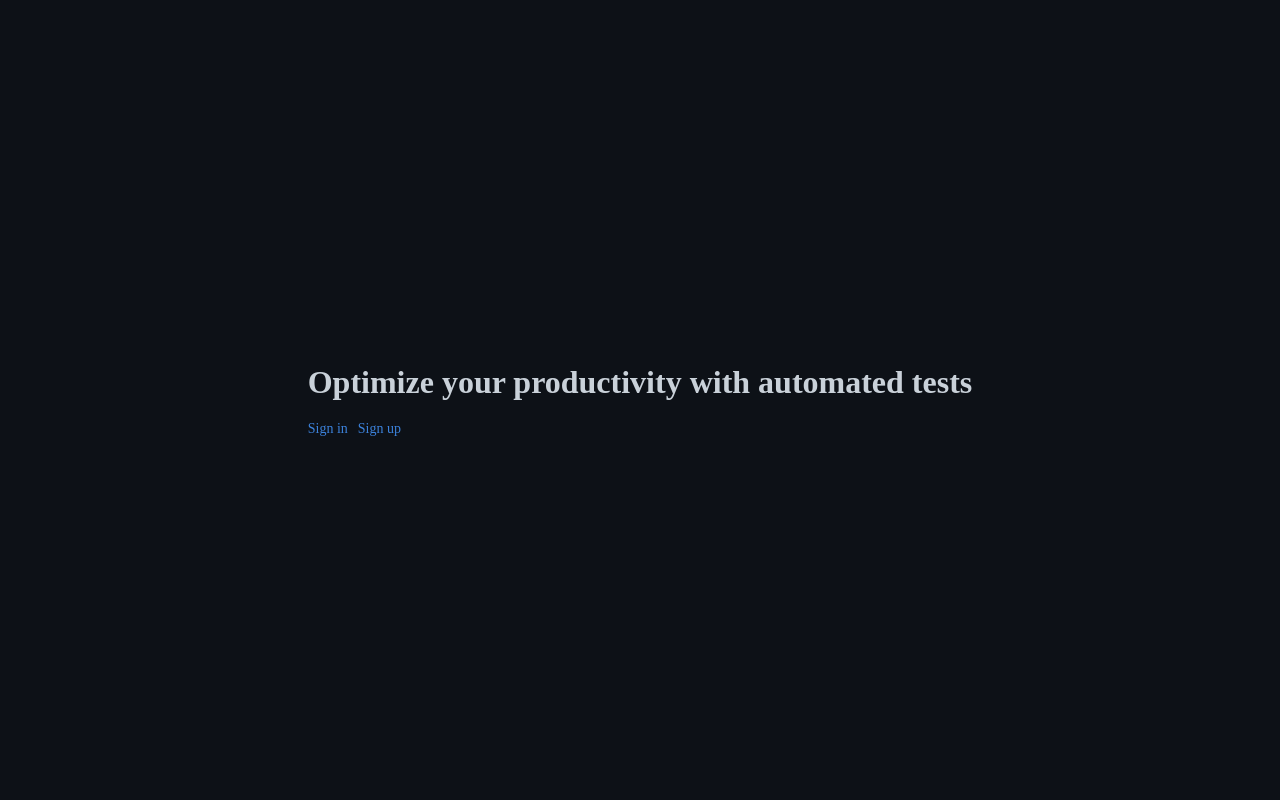
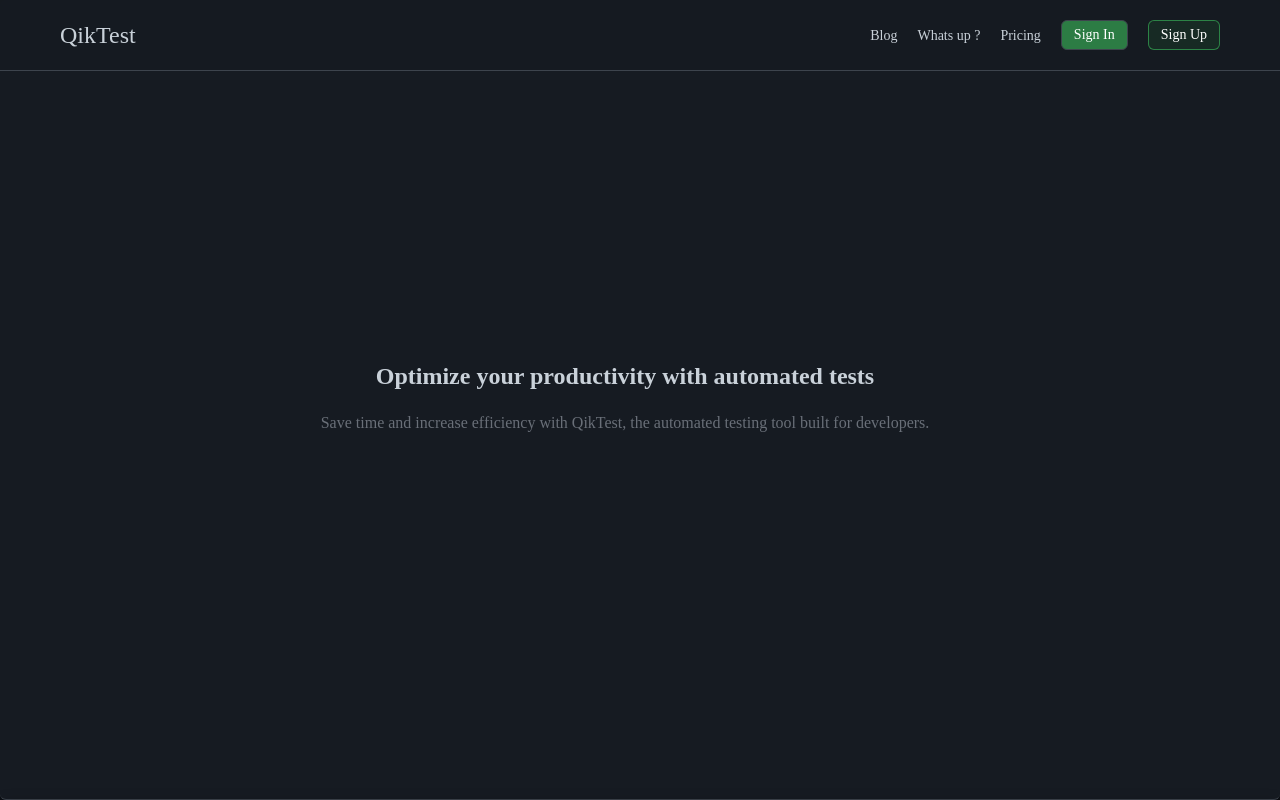
Before and after one commit to Ratchetzs/qiktest.io, a Nuxt app: page / in a window 1280 px wide. Built offline with nearby package versions, Linux system fonts and the light colour scheme; a web font is replaced by a local one.

Commit message:
ajout de la vérification des mot de passe aussi dans le backend

```diff
--- /dev/null
+++ b/assets/css/home.css
@@ -0,0 +1,102 @@
+/* Top Bar */
+.top-bar {
+  position: fixed;
+  top: 0;
+  left: 0;
+  right: 0;
+  background-color: var(--default-alpha);
+  z-index: 10; /* Ensure the navbar is always on top */
+  padding: 20px 0;
+  border-bottom: 1px solid var(--default-border);
+}
+
+.nav {
+  display: flex;
+  justify-content: space-between;
+  align-items: center;
+  max-width: 1200px;
+  margin: 0 auto;
+  padding: 0 20px;
+}
+
+.nav .logo {
+  font-size: 24px;
+  color: var(--dark-text);
+}
+
+.nav-links {
+  list-style: none;
+  display: flex;
+  gap: 20px;
+}
+
+.nav-links li {
+  font-size: 16px;
+}
+
+.nav-links a {
+  color: var(--dark-text);
+  text-decoration: none;
+  font-weight: lighter
+}
+
+.nav-links a:hover {
+  color: #fff;
+  text-decoration: none;
+}
+
+/* Hero Section */
+.hero {
+  display: flex;
+  justify-content: center;
+  align-items: center;
+  padding: 100px 20px;
+  background: var(--dark-box-bg);
+  height: 100vh;
+  border-radius: 6px;
+  box-shadow: 0 5px 15px rgba(0, 0, 0, 0.35);
+  text-align: center;
+}
+
+.hero-text {
+  flex: 1;
+  padding-right: 30px;
+}
+
+
+/* About Section */
+.about,
+.features,
+.pricing {
+  padding: 40px 20px;
+  background: var(--dark-box-bg);
+  border-radius: 6px;
+  box-shadow: 0 5px 15px rgba(0, 0, 0, 0.35);
+  text-align: center;
+}
+
+/* Features Section */
+.feature-cards,
+.pricing-cards {
+  display: flex;
+  gap: 20px;
+  justify-content: center;
+}
+
+.feature-card,
+.pricing-card {
+  background-color: var(--dark-box-bg);
+  padding: 20px;
+  border-radius: 6px;
+  box-shadow: 0 1px 3px var(--dark-box-shadow);
+  max-width: 300px;
+  text-align: center;
+}
+
+/* Footer Section */
+footer {
+  padding: 20px;
+  background-color: var(--dark-box-bg);
+  text-align: center;
+  color: var(--dark-text);
+}
--- a/assets/css/main.css
+++ b/assets/css/main.css
@@ -1,7 +1,9 @@
 @import url(satoshi.css);
+@import url(home.css);
 
 :root {
-    /* Dark Theme */
+    /* Theme */
+    --white:#ffffff;
     --dark-bg: #0D1117;
     --dark-text: #C9D1D9;
     --dark-text-subtil: #696f78;
@@ -13,6 +15,7 @@
     --default:#262c36;
     --default-hover:#2d323b;
     --default-border:#3d444d;
+    --default-alpha: #161B22F7;
     --primary: #3FCA608F;
     --primary-hover: #249843;
     --secondary: #248D3C24;
@@ -31,8 +34,11 @@
     --blue-alpha:#3c82db29;
 
     /* Size and Spacing */
+    --default-spacing:24px;
     --icon-size: 24px;
     --icon-spacing: 6px;
+    --radius: 6px;
+    --text-small:14px
 }
 
 *, ::after, ::before {
@@ -50,7 +56,7 @@ body {
 
 section {
     border-bottom: 1px solid var(--default-border);
-    padding: 2em 0
+    padding: var(--default-spacing) 0
 }
 
 h1, h2, h3, h4, h5, h6{
@@ -62,6 +68,13 @@ h1 span {
     font-size: 24px;
 }
 
+h2 span {
+    font-size: 14px;
+    font-weight: lighter;
+    background-color: inherit;
+    color: var(--dark-text-subtil);
+}
+
 p {
     background-color: inherit;
     color: var(--dark-text-subtil);
@@ -69,10 +82,16 @@ p {
 }
 
 a {
-    display: inline-block;
+    display: inline-flex;
+    align-items: center;
     color: var(--blue);
     text-decoration: none;
     font-size: 14px;
+}
+
+a.btn {
+    width: max-content;
+    color: var(--white);
 }
 
 a:hover {
@@ -84,6 +103,7 @@ a.btn:hover {
 }
 
 em {
+    background-color: inherit;
     color: var(--dark-text);
     text-decoration: underline;
 }
@@ -93,6 +113,14 @@ form {
     min-width: 360px;
     max-width: 800px;
     margin:auto;
+}
+
+form .inline-box {
+    margin-top: var(--default-spacing);
+}
+
+form button[type="submit"] {
+    margin-top: 10px;
 }
 
 button {
@@ -111,25 +139,25 @@ img {
     clip: auto;
 }
 
+.wrapper {
+    position: relative;
+    width: 100%;
+    height: 100vh;
+    overflow-x: hidden;
+}
+
 .container {
     max-width: 800px;
     margin: 40px auto;
-    padding: 24px;
+    padding: var(--default-spacing);
     background-color: var(--dark-box-bg);
-    border-radius: 6px;
+    border-radius: var(--radius);
     box-shadow: 0 1px 3px var(--dark-box-shadow);
     transition: background-color 0.3s ease, box-shadow 0.3s ease;
 }
 
 .container h1 {
-    margin-bottom: 20px;
-}
-
-.wrapper {
-    position: relative;
-    width: 100%;
-    height: 100vh;
-    overflow: hidden;
+    margin-bottom:var(--default-spacing);
 }
 
 .inline-box {
@@ -137,14 +165,6 @@ img {
     align-items: center;
     gap: 10px;
     flex-wrap: wrap;
-}
-
-form .inline-box {
-    margin-top: 20px;
-}
-
-form button[type="submit"] {
-    margin-top: 10px;
 }
 
 .text-subtil {
@@ -234,7 +254,7 @@ form button[type="submit"] {
 
 .item {
     cursor: pointer;
-    font-size: 14px;
+    font-size: var(--text-small);
     padding: 8px;
 }
 
@@ -245,7 +265,7 @@ form button[type="submit"] {
 .btn {
     display: inline-block;
     padding: 6px 12px;
-    font-size: 14px;
+    font-size: var(--text-small);
     background-color: var(--default);
     color: var(--dark-text);
     text-align: center;
@@ -295,7 +315,7 @@ form button[type="submit"] {
 
 .btn-primary {
     background-color: var(--primary);
-    color: var(--dark-text);
+    color: #fff;
 }
 
 .btn-primary:hover {
@@ -386,7 +406,7 @@ form button[type="submit"] {
 }
 
 .avatar-name {
-    margin-left: 6px;
+    margin-left: var(--icon-spacing);
 }
 
 .avatar-small .avatar-image {
@@ -395,5 +415,5 @@ form button[type="submit"] {
 }
 
 .avatar-small .avatar-name {
-    font-size: 14px;
+    font-size: var(--text-small);
 }
--- /dev/null
+++ b/components/Avatar.vue
@@ -0,0 +1,23 @@
+<script setup>
+
+const props = defineProps({
+    src:String,
+    alt:String,
+    name:String,
+    small:Boolean,
+});
+
+const cls = () => `avatar ${props.small ? 'avatar-small' : ''}`;
+
+</script>
+
+<template>
+  <div :class="cls()">
+    <img
+      class="avatar-image"
+      :src="src"
+      :alt="alt"
+    />
+    <span v-if="name" class="avatar-name">{{ name }}</span>
+  </div>
+</template>
--- a/components/Field.vue
+++ b/components/Field.vue
@@ -41,6 +41,7 @@ const validatePassword = (password) => {
 };
 
 const cls = () => `input ${props.error ? "input-error" : ""}`;
+
 </script>
 
 <template>
@@ -57,10 +58,10 @@ const cls = () => `input ${props.error ? "input-error" : ""}`;
     />
 
     <div v-if="state.passwordBoxIsShow" class="password-input-box">
-      <p :class="{ success: state.passwordRules.minLength }"><Icon name="ic:outline-check" /> At least 8 characters.</p>
-      <p :class="{ success: state.passwordRules.hasNumber }"><Icon name="ic:outline-check" /> At least one digit.</p>
-      <p :class="{ success: state.passwordRules.hasUppercase }"><Icon name="ic:outline-check" /> At least one capital letter.</p>
-      <p :class="{ success: state.passwordRules.hasSpecialChar }"><Icon name="ic:outline-check" /> At least one special character.</p>
+      <p :class="{ success: state.passwordRules.minLength }"><Icon name="ic:outline-check" /> 8+ characters</p>
+      <p :class="{ success: state.passwordRules.hasNumber }"><Icon name="ic:outline-check" /> A number</p>
+      <p :class="{ success: state.passwordRules.hasUppercase }"><Icon name="ic:outline-check" /> An uppercase letter</p>
+      <p :class="{ success: state.passwordRules.hasSpecialChar }"><Icon name="ic:outline-check" /> A special character</p>
     </div>
   </div>
 </template>
@@ -70,9 +71,9 @@ const cls = () => `input ${props.error ? "input-error" : ""}`;
     background-color: var(--dark-box-bg);
     padding: 12px;
     position: absolute;
-    bottom: -20px;
+    bottom: 0;
     transform: translateY(50%);
-    right: -240px;
+    right: -180px;
     box-shadow: var(--dark-box-shadow);
 }
 
--- a/components/buttons/BackToHome.vue
+++ b/components/buttons/BackToHome.vue
@@ -1,10 +1,8 @@
 <style>
-    .home-btn {
-        position: absolute;
-        left: 50%;
-        transform: translateX(-50%);
-        top: 24px;
-    }
+.home-btn {
+  position: absolute;
+  top: 24px;
+}
 </style>
 
 <template>
--- a/pages/index.vue
+++ b/pages/index.vue
@@ -1,11 +1,76 @@
 <template>
-  <div class="wrapper flex flex-center">
-    <div>
-      <h1>Optimize your productivity with automated tests</h1>
-      <div class="inline-box">
-        <NuxtLink to="/login">Sign in</NuxtLink>
-        <NuxtLink to="/register">Sign up</NuxtLink>
-      </div>
-    </div>
+  <div class="wrapper">
+    <!-- Fixed Top Bar -->
+    <header class="top-bar">
+      <nav class="nav flex-between">
+        <div class="logo">QikTest</div>
+        <ul class="nav-links flex-center">
+          <li><NuxtLink to="/blog">Blog</NuxtLink></li>
+          <li><NuxtLink to="/about">Whats up ?</NuxtLink></li>
+          <li><NuxtLink to="/pricing">Pricing</NuxtLink></li>
+          <li><NuxtLink class="btn btn-primary" to="/login">Sign In</NuxtLink></li>
+          <li><NuxtLink class="btn btn-secondary" to="/register">Sign Up</NuxtLink></li>
+        </ul>
+      </nav>
+    </header>
+
+    <!-- Main Content -->
+    <main>
+      <!-- Hero Section -->
+      <section class="hero">
+        <div class="hero-text">
+          <h1>Optimize your productivity with automated tests</h1>
+          <p>Save time and increase efficiency with QikTest, the automated testing tool built for developers.</p>
+        </div>
+      </section>
+
+      <!-- About Section -->
+      <section class="about">
+        <h2>What is QikTest?</h2>
+        <p>QikTest is an advanced tool that automatically generates unit tests for your GitHub repositories. Focus on your code, let us handle the testing.</p>
+      </section>
+
+      <!-- Features Section -->
+      <section class="features">
+        <h2>Why Choose QikTest?</h2>
+        <div class="feature-cards">
+          <div class="feature-card">
+            <h3>AI-powered Test Generation</h3>
+            <p>Leverage the power of AI to generate meaningful and efficient unit tests for your projects.</p>
+          </div>
+          <div class="feature-card">
+            <h3>Fast and Scalable</h3>
+            <p>Our tool scales with your project, providing fast feedback no matter the size of your repository.</p>
+          </div>
+          <div class="feature-card">
+            <h3>Seamless GitHub Integration</h3>
+            <p>Integrates directly with your GitHub repositories to automate test generation effortlessly.</p>
+          </div>
+        </div>
+      </section>
+
+      <!-- Pricing Section -->
+      <section class="pricing">
+        <h2>Choose Your Plan</h2>
+        <p>We offer both free and premium plans to fit your needs. Start with a free trial and upgrade as you grow.</p>
+        <div class="pricing-cards">
+          <div class="pricing-card">
+            <h3>Free Plan</h3>
+            <p>Get started with basic test generation and limited GitHub repository integrations.</p>
+            <NuxtLink to="/register" class="btn btn-primary">Start Free Trial</NuxtLink>
+          </div>
+          <div class="pricing-card">
+            <h3>Premium Plan</h3>
+            <p>Unlock advanced features, unlimited integrations, and AI-powered optimizations for larger projects.</p>
+            <NuxtLink to="/register" class="btn btn-primary">Upgrade Now</NuxtLink>
+          </div>
+        </div>
+      </section>
+    </main>
+
+    <!-- Footer Section -->
+    <footer>
+      <p>&copy; 2025 QikTest. All Rights Reserved.</p>
+    </footer>
   </div>
 </template>
--- a/pages/login.vue
+++ b/pages/login.vue
@@ -6,7 +6,7 @@
     <div class="wrapper flex flex-center">
     <BackToHome />
       <div class="container">
-        <h1><span>🚀</span> Sign in</h1>
+        <h1><span>🚀</span> Welcome back</h1>
         <form action="">
             <Field
                 id="userEmail"
--- a/pages/register.vue
+++ b/pages/register.vue
@@ -8,7 +8,7 @@ const state = reactive({
   fullName: "",
   email: "",
   password: "",
-  passwordConfirm: "",
+  passwordConfirmation: "",
   isPasswordValid: false,
   isDisabled: true,
   errors: {},
@@ -32,9 +32,9 @@ const updateButtonState = () => {
     !state.fullName ||
     !state.email ||
     !state.password ||
-    !state.passwordConfirm ||
+    !state.passwordConfirmation ||
     !state.isPasswordValid ||
-    state.password !== state.passwordConfirm;
+    state.password !== state.passwordConfirmation;
 };
 
 const onSubmit = async () => {
@@ -50,7 +50,7 @@ const onSubmit = async () => {
         email: state.email,
         fullName: state.fullName,
         password: state.password,
-        passwordConfirm: state.passwordConfirm,
+        passwordConfirmation: state.passwordConfirmation,
       },
     });
 
@@ -106,13 +106,13 @@ useSeoMeta({
           @password-valid="onPasswordValidation"
         />
         <Field
-          v-model="state.passwordConfirm"
+          v-model="state.passwordConfirmation"
           id="newUserPasswordConfirm"
           type="password"
           label="Confirm password"
-          :placeholder="state.errors.passwordConfirm || ''"
-          :error="!!state.errors.passwordConfirm"
-          @focus="onFieldFocus('passwordConfirm')"
+          :placeholder="state.errors.passwordConfirmation || ''"
+          :error="!!state.errors.passwordConfirmation"
+          @focus="onFieldFocus('passwordConfirmation')"
           @input="onFieldChange"
         />
         <div>
```
Also changed, not shown: pages/ui-kit.vue (+79 -54 lines).
